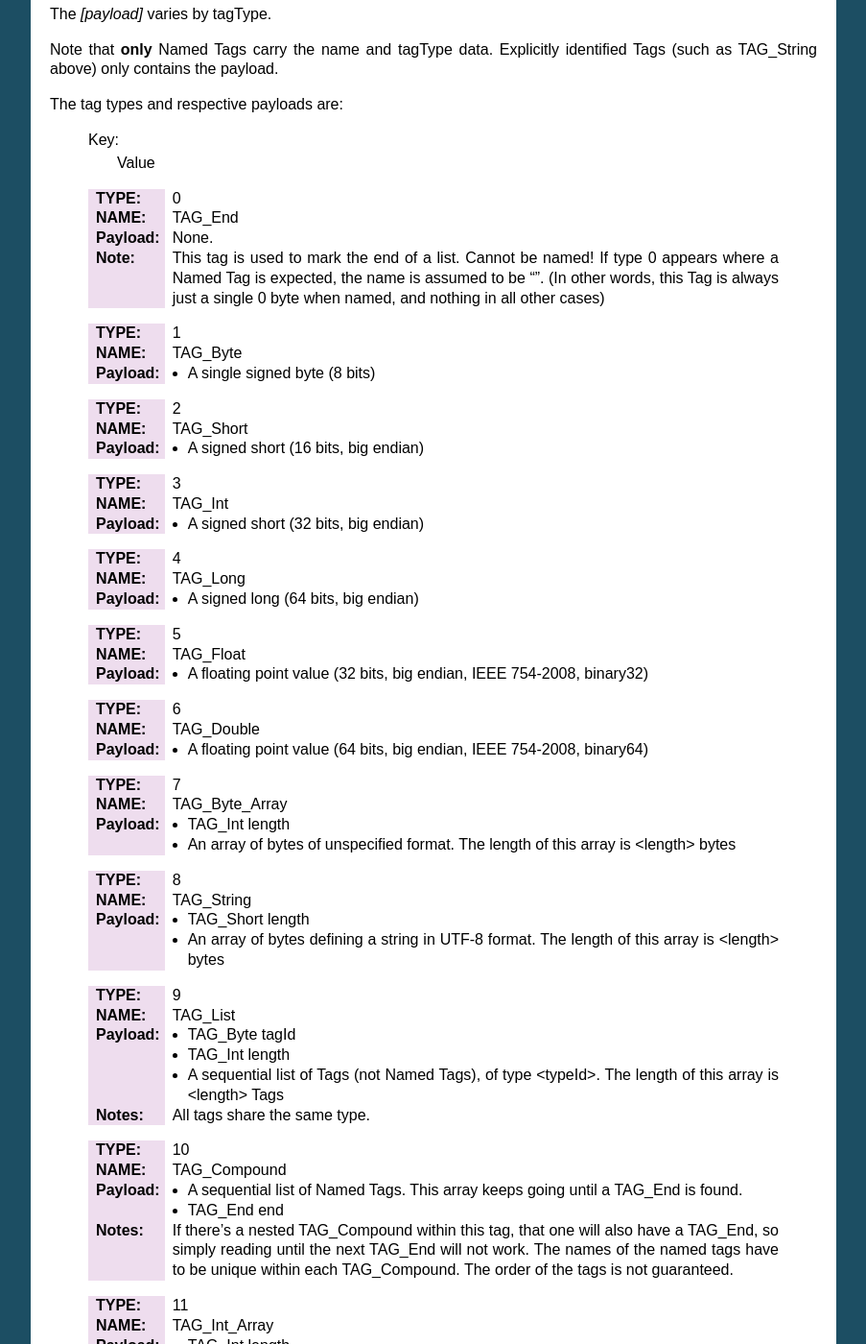
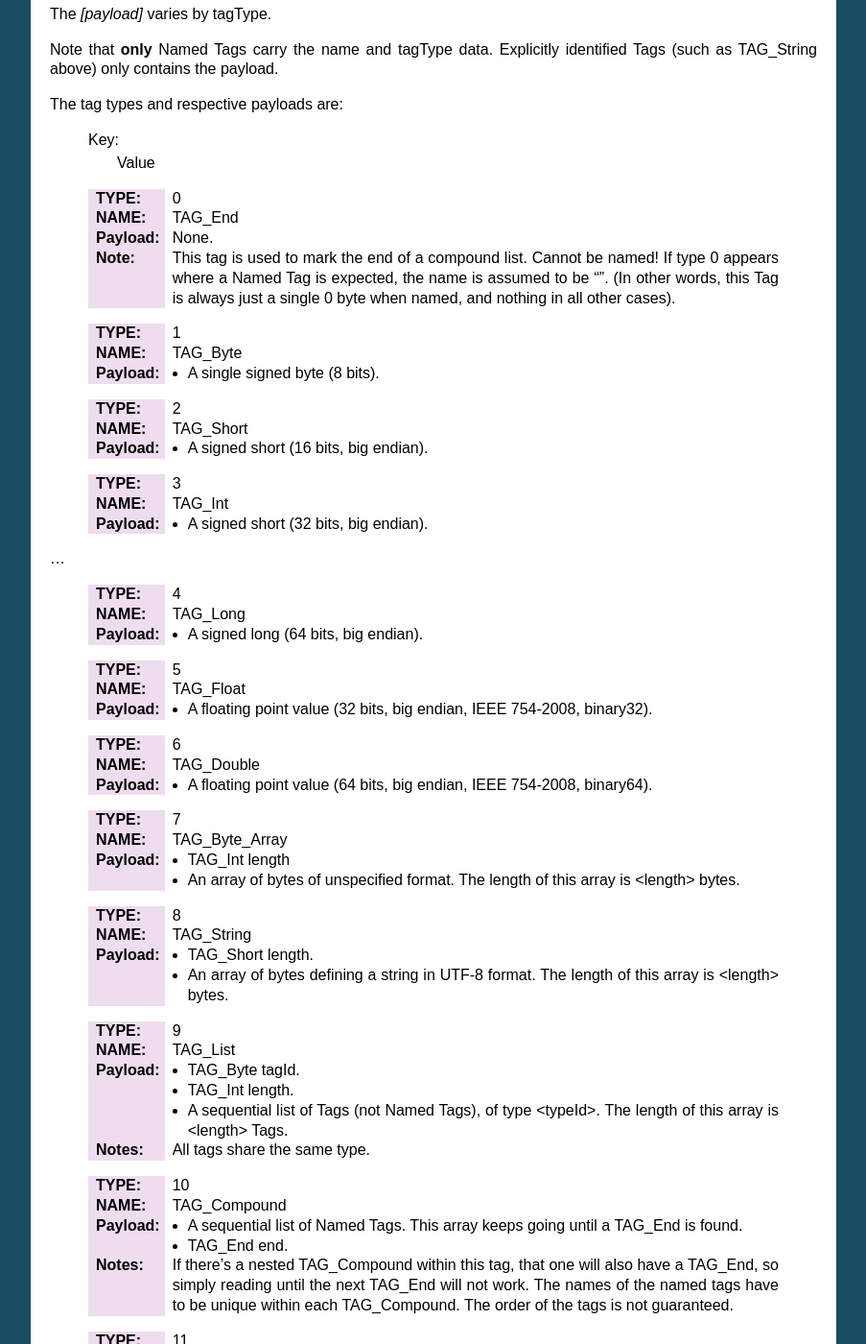
Before and after one commit to twoolie/NBT, a Sphinx documentation site: the page built from doc/specification.rst, in a window 1280 px wide and 1400 px high, scrolled down 466 px. Shown: the whole window at 96% size, without its empty margins (198-1101 px from the left). Built offline with Sphinx 7.4.7, drawn with Linux system fonts in a browser that asks for light colours; some of the changed text lies outside the part shown.

Commit message:
Minor grammar fixes in documentation.

```diff
--- a/doc/specification.rst
+++ b/doc/specification.rst
@@ -36,67 +36,67 @@ The tag types and respective payloads are:
     :TYPE:    0
     :NAME:    TAG_End
     :Payload: None.
-    :Note:    This tag is used to mark the end of a list.
+    :Note:    This tag is used to mark the end of a compound list.
               Cannot be named! If type 0 appears where a Named Tag is expected, the name is assumed to be "".
-              (In other words, this Tag is always just a single 0 byte when named, and nothing in all other cases)
+              (In other words, this Tag is always just a single 0 byte when named, and nothing in all other cases).
 
 ..
 
     :TYPE:    1
     :NAME:    TAG_Byte
-    :Payload: - A single signed byte (8 bits)
+    :Payload: - A single signed byte (8 bits).
 
 ..
 
     :TYPE:    2
     :NAME:    TAG_Short
-    :Payload: - A signed short (16 bits, big endian)
+    :Payload: - A signed short (16 bits, big endian).
 
 ..
 
     :TYPE:    3
     :NAME:    TAG_Int
-    :Payload: - A signed short (32 bits, big endian)
+    :Payload: - A signed short (32 bits, big endian).
 
-..
+...
 
     :TYPE:    4
     :NAME:    TAG_Long
-    :Payload: - A signed long (64 bits, big endian)
+    :Payload: - A signed long (64 bits, big endian).
 
 ..
 
     :TYPE:    5
     :NAME:    TAG_Float
-    :Payload: - A floating point value (32 bits, big endian, IEEE 754-2008, binary32)
+    :Payload: - A floating point value (32 bits, big endian, IEEE 754-2008, binary32).
 
 ..
 
     :TYPE:    6
     :NAME:    TAG_Double
-    :Payload: - A floating point value (64 bits, big endian, IEEE 754-2008, binary64)
+    :Payload: - A floating point value (64 bits, big endian, IEEE 754-2008, binary64).
 
 ..
 
     :TYPE:    7
     :NAME:    TAG_Byte_Array
     :Payload: - TAG_Int length
-              - An array of bytes of unspecified format. The length of this array is <length> bytes
+              - An array of bytes of unspecified format. The length of this array is <length> bytes.
 
 ..
 
     :TYPE:    8
     :NAME:    TAG_String
-    :Payload: - TAG_Short length
-              - An array of bytes defining a string in UTF-8 format. The length of this array is <length> bytes
+    :Payload: - TAG_Short length.
+              - An array of bytes defining a string in UTF-8 format. The length of this array is <length> bytes.
 
 ..
 
     :TYPE:    9
     :NAME:    TAG_List
-    :Payload: - TAG_Byte tagId
-              - TAG_Int length
-              - A sequential list of Tags (not Named Tags), of type <typeId>. The length of this array is <length> Tags
+    :Payload: - TAG_Byte tagId.
+              - TAG_Int length.
+              - A sequential list of Tags (not Named Tags), of type <typeId>. The length of this array is <length> Tags.
     :Notes:   All tags share the same type.
 
 ..
@@ -104,7 +104,7 @@ The tag types and respective payloads are:
     :TYPE:    10
     :NAME:    TAG_Compound
     :Payload: - A sequential list of Named Tags. This array keeps going until a TAG_End is found.
-              - TAG_End end
+              - TAG_End end.
     :Notes:   If there's a nested TAG_Compound within this tag, that one will also have a TAG_End, so simply reading until the next TAG_End will not work.
              The names of the named tags have to be unique within each TAG_Compound.
              The order of the tags is not guaranteed.
@@ -113,8 +113,8 @@ The tag types and respective payloads are:
 
     :TYPE:    11
     :NAME:    TAG_Int_Array
-    :Payload: - TAG_Int length
-              - An array of signed integers (32 bits, big endian). The length of this array is <4*length> bytes
+    :Payload: - TAG_Int length.
+              - An array of signed integers (32 bits, big endian). The length of this array is <4*length> bytes.
     :Notes:   This payload type was added to the specification in March 2012.
 
 
@@ -145,7 +145,7 @@ So we ended up with this::
 	   TAG_String("name"): Bananrama
 	}
 
-For a slightly longer test, download http://www.minecraft.net/docs/bigtest.nbt
+For a slightly longer test, download http://www.minecraft.net/docs/bigtest.nbt.
 You should end up with this::
 
 	TAG_Compound("Level"): 11 entries
```
Also changed, not shown: doc/changelog.rst (+12 -1 lines).
